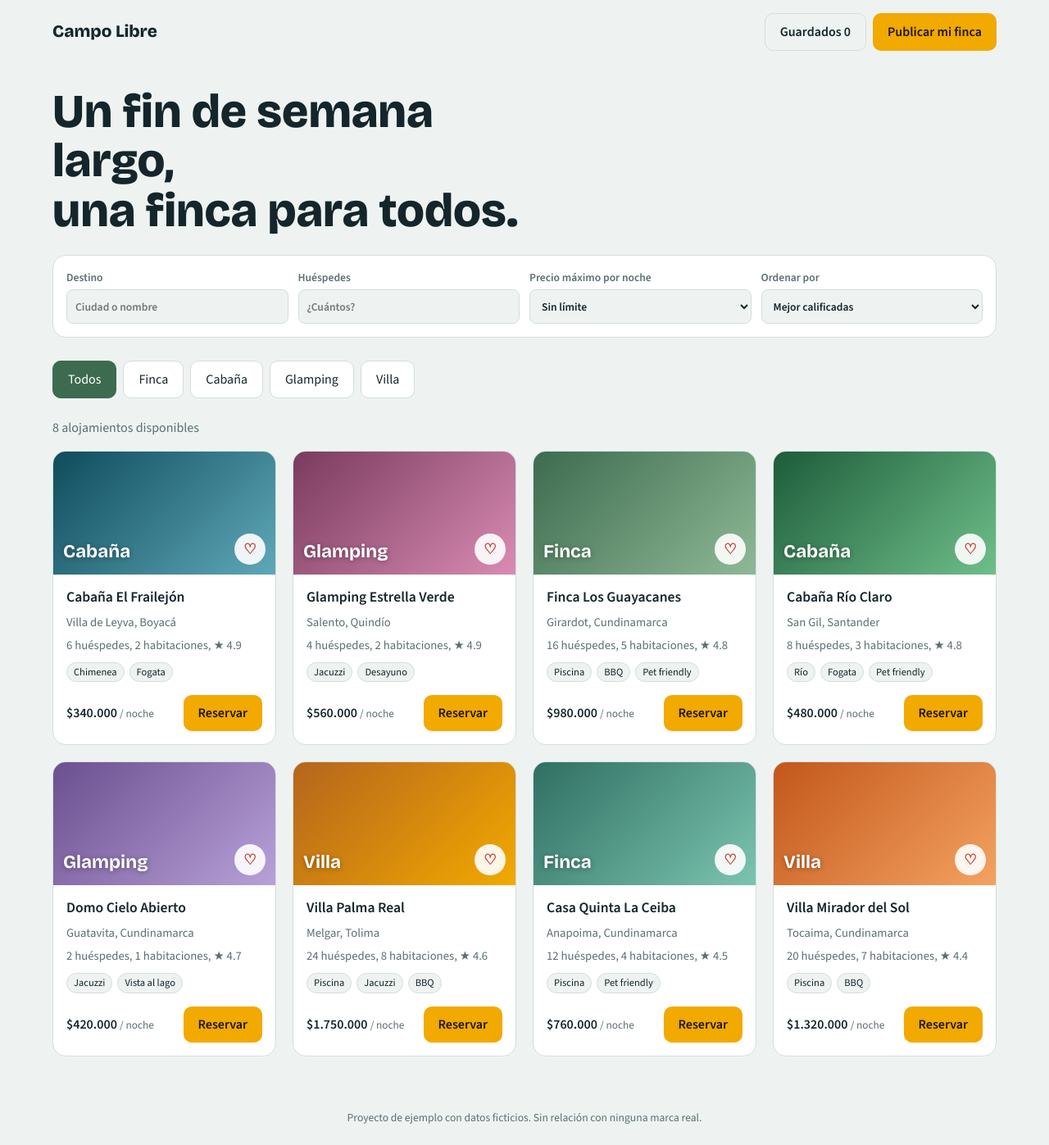
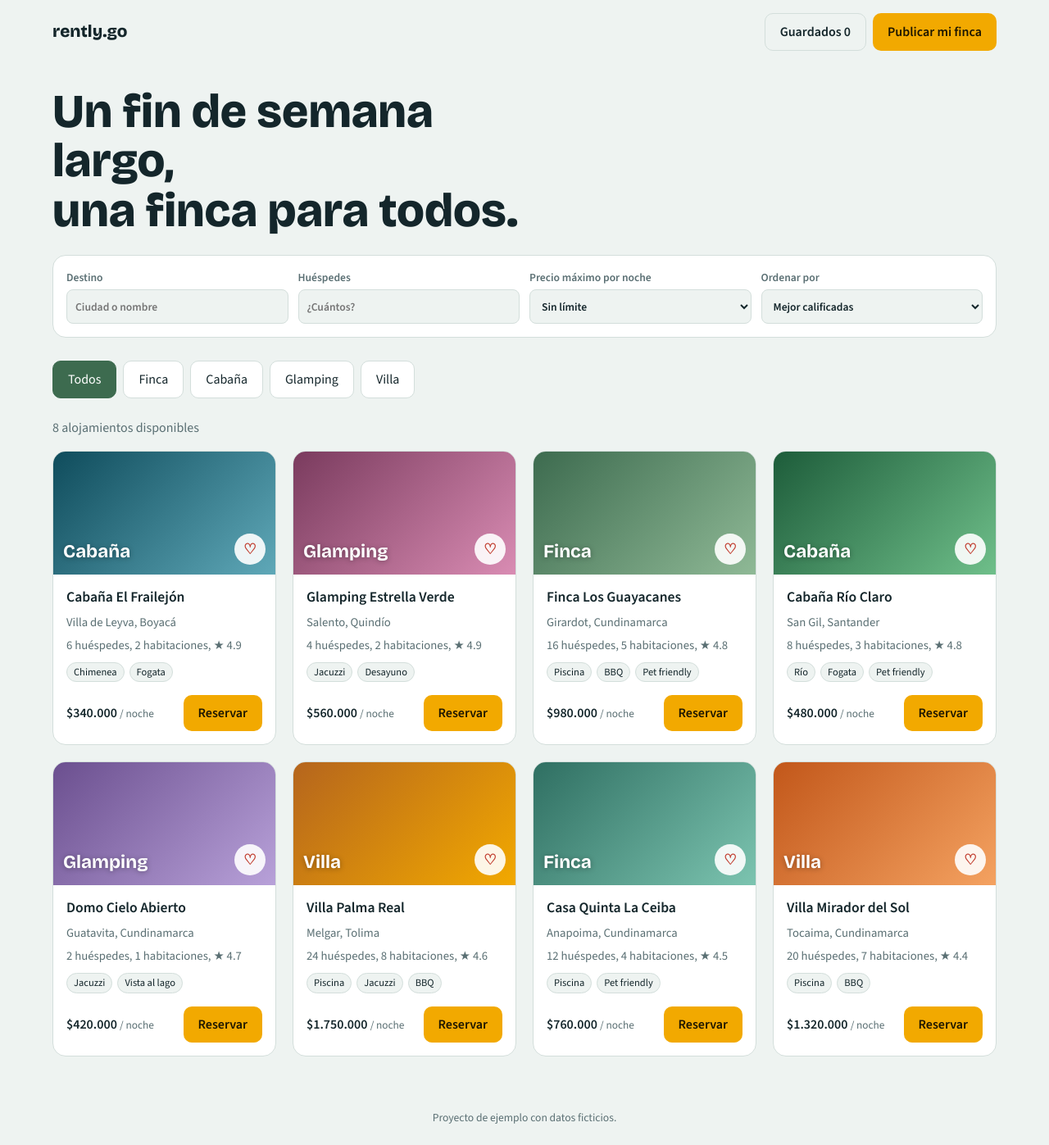
Before and after one commit to Riczu8822/RENTLY, a plain HTML site: page index.html in a window 1280 px wide. Shown: the whole page at 82% size. Drawn offline with nearby package versions, Linux system fonts and the light colour scheme.

Commit message:
Change title and footer text for rebranding
Updated title and brand name in the header to reflect new branding. Removed reference to any real brand in the footer.

```diff
--- a/index.html
+++ b/index.html
@@ -3,7 +3,7 @@
 <head>
   <meta charset="UTF-8">
   <meta name="viewport" content="width=device-width, initial-scale=1">
-  <title>Campo Libre · Fincas y cabañas para alquilar</title>
+  <title>rently.go · Fincas y cabañas para alquilar</title>
   <meta name="description" content="Proyecto de ejemplo: catálogo de fincas, cabañas y glamping con filtros y reservas.">
   <link rel="preconnect" href="https://fonts.googleapis.com">
   <link rel="preconnect" href="https://fonts.gstatic.com" crossorigin>
@@ -12,7 +12,7 @@
 </head>
 <body>
   <header class="top">
-    <a class="brand" href="#">Campo Libre</a>
+    <a class="brand" href="#">rently.go</a>
     <div class="topbtns">
       <button class="ghost" id="favToggle" aria-pressed="false">Guardados <span id="favCount">0</span></button>
       <button id="hostBtn">Publicar mi finca</button>
@@ -93,7 +93,7 @@
   </dialog>
 
   <div class="toast" id="toast" role="status"></div>
-  <footer>Proyecto de ejemplo con datos ficticios. Sin relación con ninguna marca real.</footer>
+  <footer>Proyecto de ejemplo con datos ficticios.</footer>
   <script src="app.js"></script>
 </body>
 </html>
```
